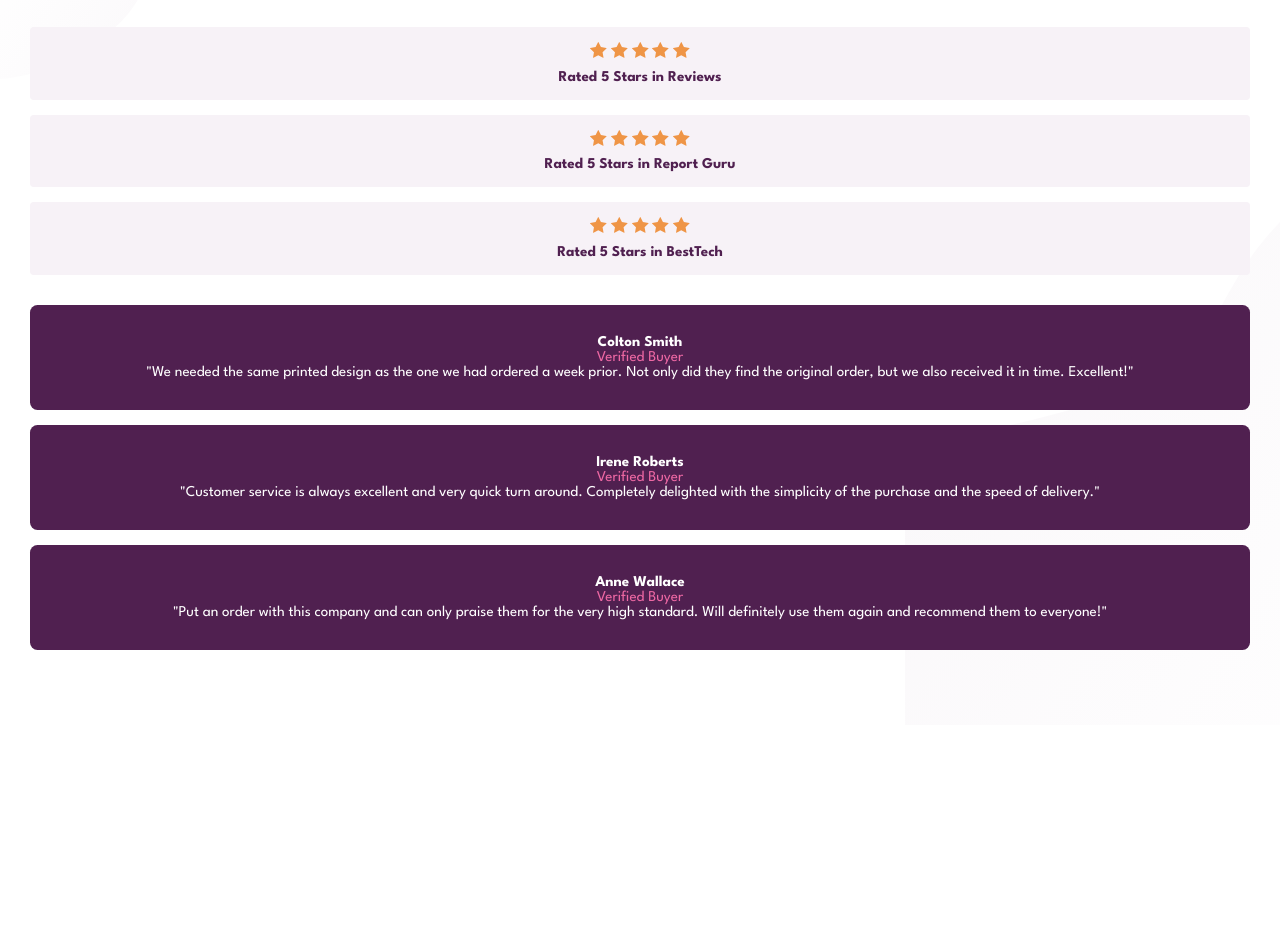
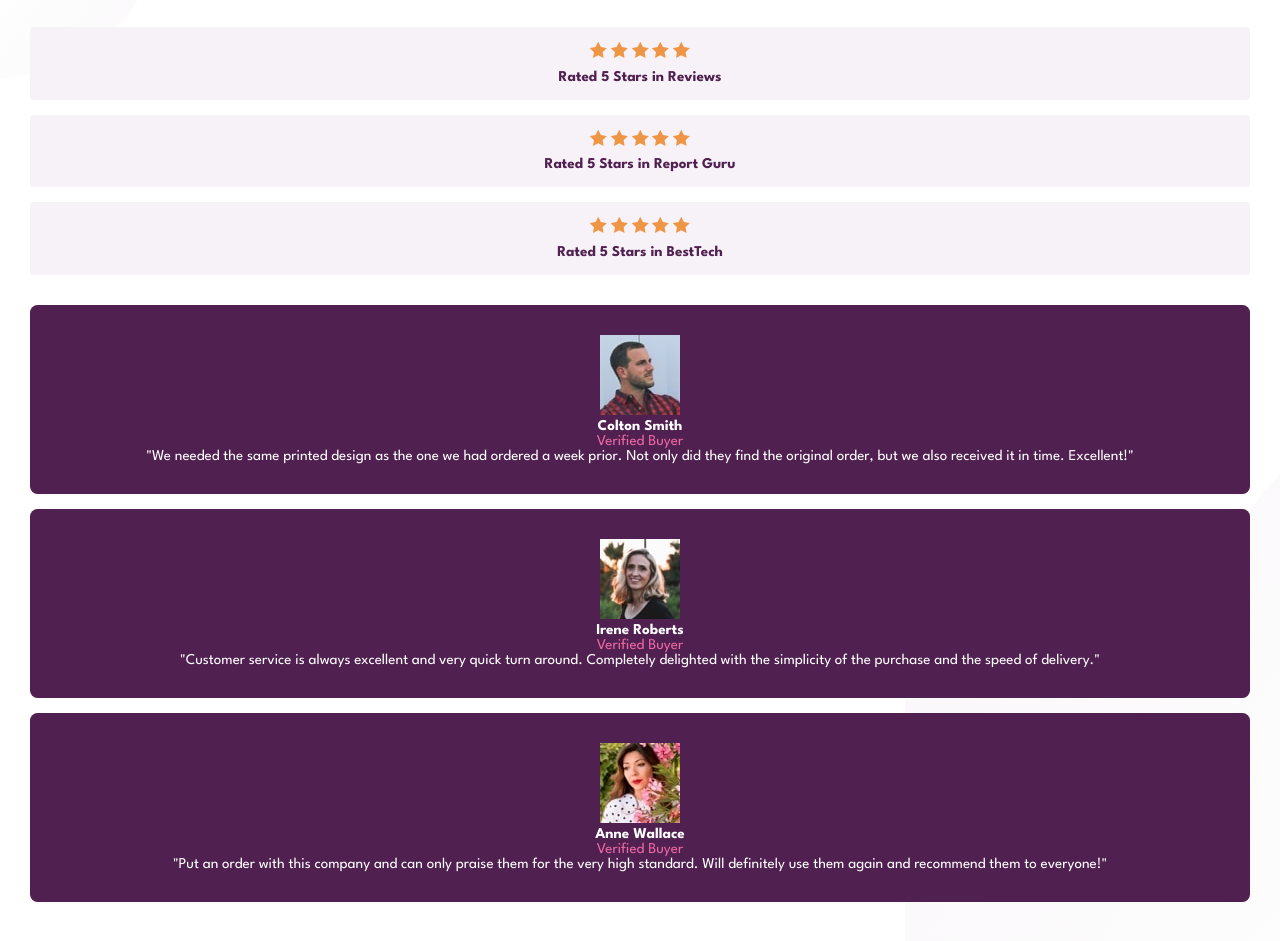
Before and after one commit to bkpecho/social-proof-section, a plain HTML site: page index.html in a window 1280 px wide. Shown: the part 153-1094 px from the top of the page. Before the commit the page ends 878 px from the top, so only its background shows below. Drawn offline with Linux system fonts and the light colour scheme.

Commit message:
Created User Review Structure

```diff
--- a/css/style.scss
+++ b/css/style.scss
@@ -107,7 +107,7 @@ body {
     }
   }
 
-  &__buyer {
+  &__name {
     font-weight: $fw-bold;
   }
 
--- a/index.html
+++ b/index.html
@@ -84,8 +84,17 @@
 
       <section class="card__bottom">
         <div class="card__container">
-          <h2 class="card__buyer">Colton Smith</h2>
-          <h3 class="card__verified">Verified Buyer</h3>
+          <div class="card__buyer">
+            <img
+              src="./images/image-colton.jpg"
+              alt=""
+              class="card__buyer-avatar"
+            />
+            <div class="card__buyer-details">
+              <h2 class="card__name">Colton Smith</h2>
+              <h3 class="card__verified">Verified Buyer</h3>
+            </div>
+          </div>
           <p class="card__review">
             "We needed the same printed design as the one we had ordered a week
             prior. Not only did they find the original order, but we also
@@ -94,8 +103,17 @@
         </div>
 
         <div class="card__container">
-          <h2 class="card__buyer">Irene Roberts</h2>
-          <h3 class="card__verified">Verified Buyer</h3>
+          <div class="card__buyer">
+            <img
+              src="./images/image-irene.jpg"
+              alt=""
+              class="card__buyer-avatar"
+            />
+            <div class="card__buyer-details">
+              <h2 class="card__name">Irene Roberts</h2>
+              <h3 class="card__verified">Verified Buyer</h3>
+            </div>
+          </div>
           <p class="card__review">
             "Customer service is always excellent and very quick turn around.
             Completely delighted with the simplicity of the purchase and the
@@ -104,8 +122,17 @@
         </div>
 
         <div class="card__container">
-          <h2 class="card__buyer">Anne Wallace</h2>
-          <h3 class="card__verified">Verified Buyer</h3>
+          <div class="card__buyer">
+            <img
+              src="./images/image-anne.jpg"
+              alt=""
+              class="card__buyer-avatar"
+            />
+            <div class="card__buyer-details">
+              <h2 class="card__name">Anne Wallace</h2>
+              <h3 class="card__verified">Verified Buyer</h3>
+            </div>
+          </div>
           <p class="card__review">
             "Put an order with this company and can only praise them for the
             very high standard. Will definitely use them again and recommend
```
Also changed, not shown: css/style.css.
